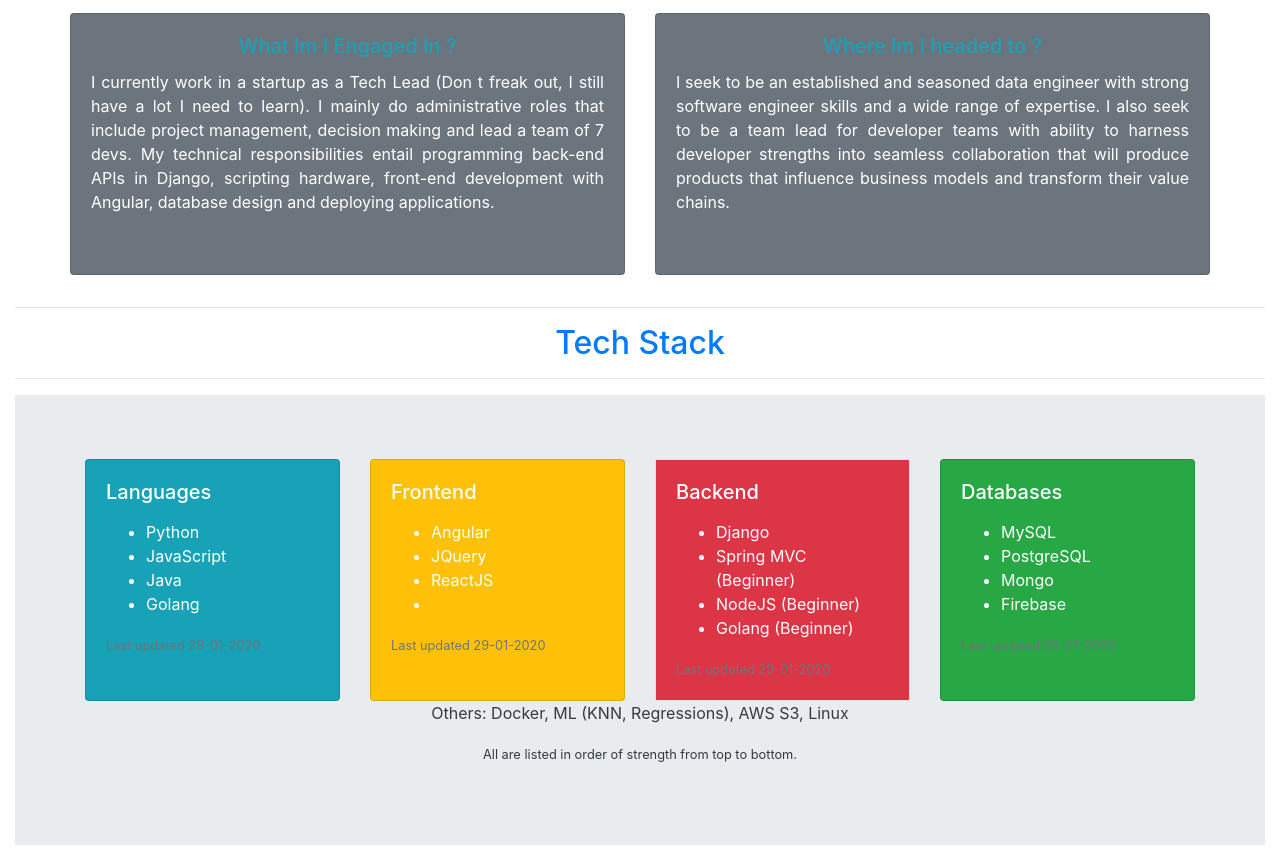
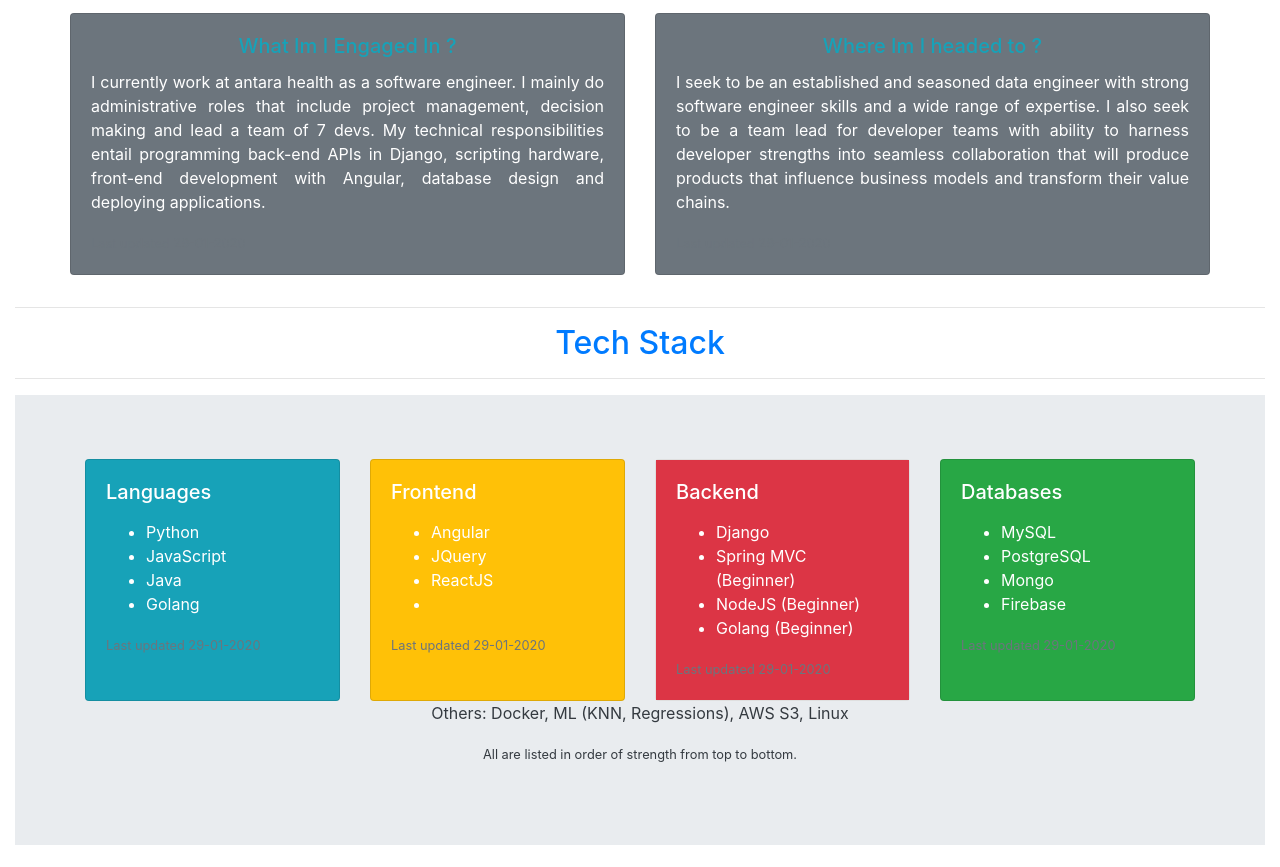
Before and after one commit to SHERMANOUKO/shermanouko.github.io, a plain HTML site: page index.html in a window 1280 px wide. Shown: the part 1005-1872 px from the top of the page. Drawn offline with nearby package versions, Linux system fonts and the light colour scheme.

Commit message:
Update index.html

```diff
--- a/index.html
+++ b/index.html
@@ -109,8 +109,7 @@
               <div class="card text-white bg-secondary mb-3">
                 <div class="card-body">
                   <h5 class="card-title text-center text-info">What Im I Engaged In ?</h5>
-                  <p class="card-text text-justify">I currently work in a startup as a Tech Lead (Don t freak out, I
-                      still have a lot I need to learn). I mainly do administrative roles
+                  <p class="card-text text-justify">I currently work at antara health as a software engineer. I mainly do administrative roles
                       that include project management, decision making and lead a
                       team of 7 devs. My technical responsibilities entail
                       programming back-end APIs in Django, scripting hardware,
```
